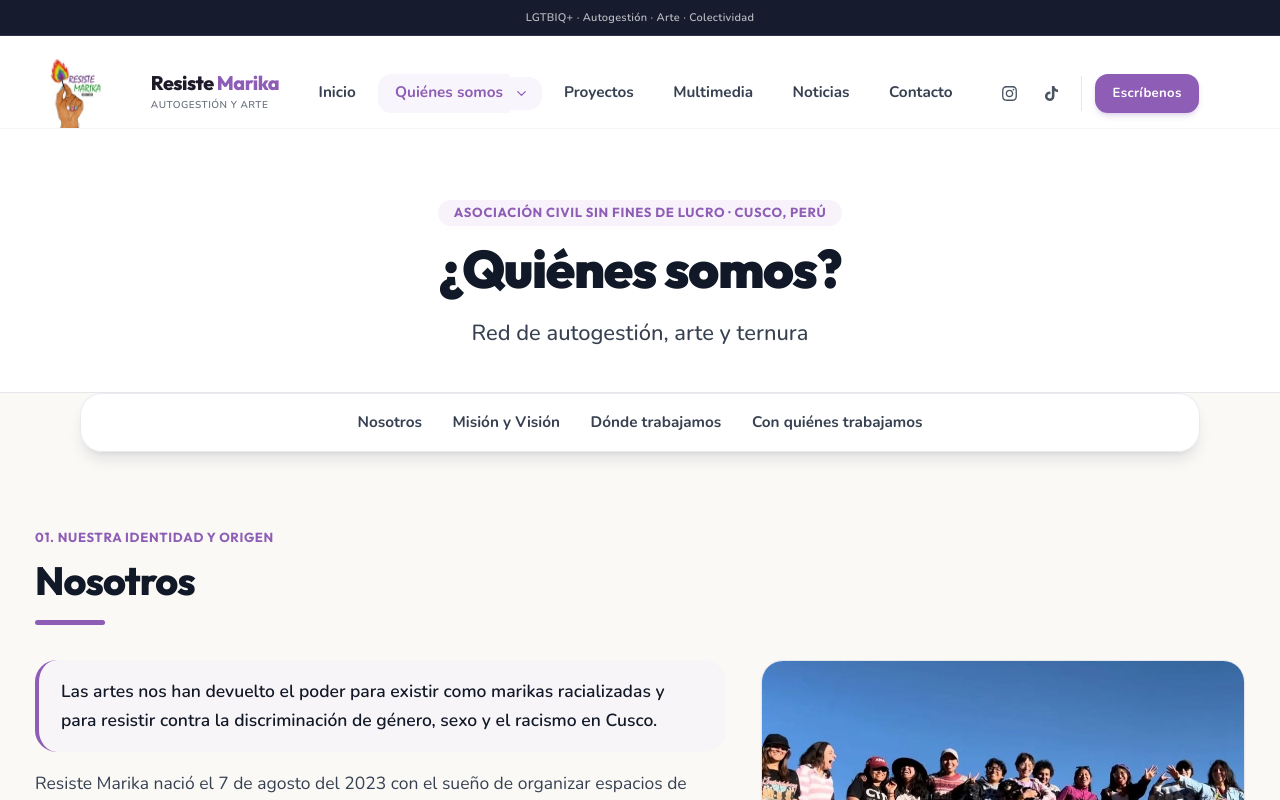
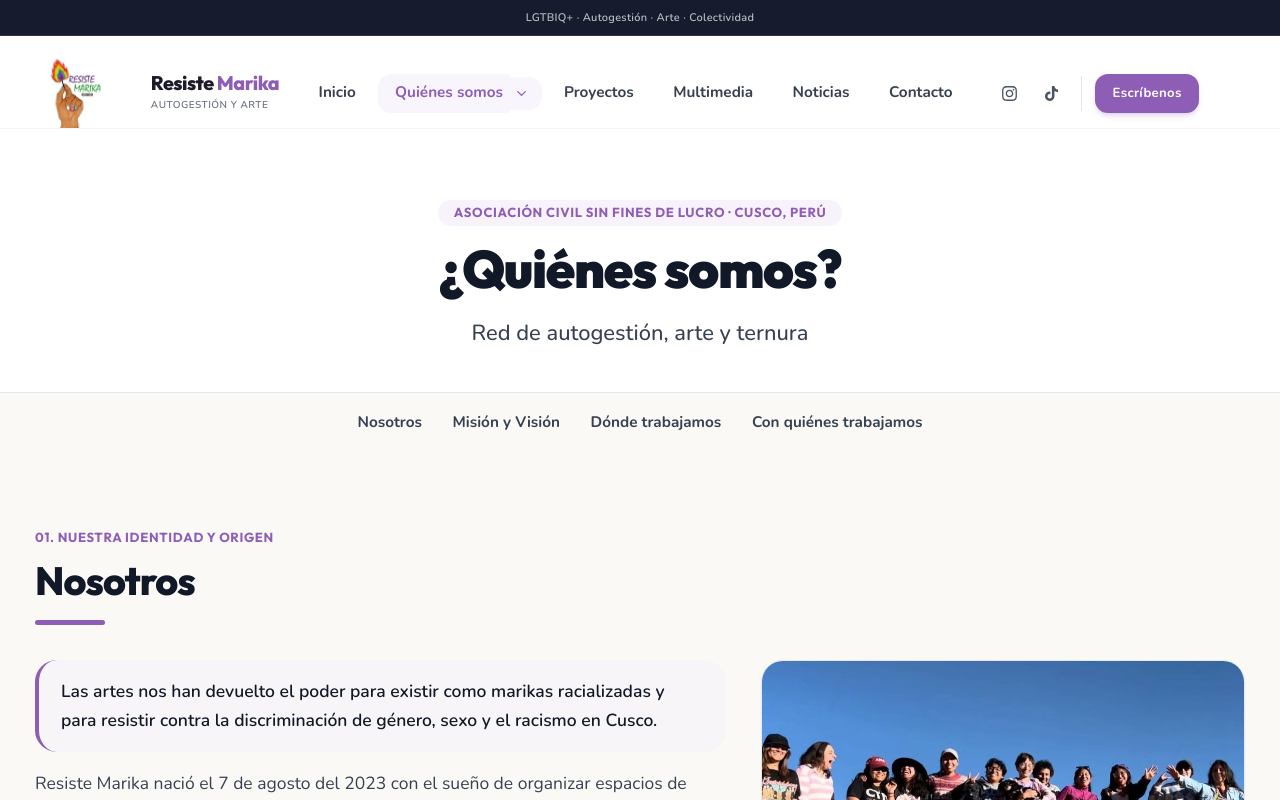
Before and after one commit to ElizabethVeronica/ResisteMarika.org, a React (Vite) app: page /quienes-somos in a window 1280 px wide. Shown: the top 800 px of the page. Built offline with nearby package versions, Linux system fonts and the light colour scheme.

Commit message:
Ajusta contraste y posición de menú flotante

```diff
--- a/src/pages/QuienesSomos.tsx
+++ b/src/pages/QuienesSomos.tsx
@@ -1,3 +1,4 @@
+import { useEffect, useRef, useState } from 'react'
 import Container from '@/components/ui/Container'
 import Reveal from '@/components/ui/Reveal'
 import Button from '@/components/ui/Button'
@@ -34,6 +35,27 @@ const ICON_MAP: Record<string, LucideIcon> = {
 }
 
 export default function QuienesSomos() {
+  const sectionMenuRef = useRef<HTMLElement>(null)
+  const [sectionMenuStuck, setSectionMenuStuck] = useState(false)
+
+  useEffect(() => {
+    const updateSectionMenu = () => {
+      const menu = sectionMenuRef.current
+      if (!menu) return
+
+      const stickyTop = Number.parseFloat(window.getComputedStyle(menu).top)
+      setSectionMenuStuck(menu.getBoundingClientRect().top <= stickyTop)
+    }
+
+    updateSectionMenu()
+    window.addEventListener('scroll', updateSectionMenu, { passive: true })
+    window.addEventListener('resize', updateSectionMenu)
+    return () => {
+      window.removeEventListener('scroll', updateSectionMenu)
+      window.removeEventListener('resize', updateSectionMenu)
+    }
+  }, [])
+
   return (
     <div className="bg-[#FAF9F6] text-gray-900">
       {/* ── ENCABEZADO INSTITUCIONAL ───────────────────────── */}
@@ -56,8 +78,13 @@ export default function QuienesSomos() {
       </section>
 
       <nav
+        ref={sectionMenuRef}
         aria-label="Secciones de quiénes somos"
-        className="sticky top-[5rem] sm:top-[6.25rem] lg:top-[4.75rem] z-40 mx-auto w-[calc(100%-2rem)] max-w-5xl rounded-2xl border border-gray-200/80 bg-white/95 p-2 shadow-lg shadow-gray-900/10 backdrop-blur-md"
+        className={`sticky top-24 sm:top-[8.5rem] lg:top-[7.5rem] z-[60] mx-auto w-[calc(100%-2rem)] max-w-5xl rounded-2xl border p-2 transition-[background-color,border-color,box-shadow] duration-200 ${
+          sectionMenuStuck
+            ? 'border-gray-200/80 bg-white/95 shadow-lg shadow-gray-900/10 backdrop-blur-md'
+            : 'border-transparent bg-[#FAF9F6]'
+        }`}
       >
         <div className="flex max-w-full justify-center gap-1 overflow-x-auto">
           <a href="#nosotros" className="whitespace-nowrap rounded-xl px-3 py-2 text-xs sm:text-sm font-bold text-gray-700 transition-colors hover:bg-gray-100 hover:text-brand-purple focus-visible:outline-none focus-visible:ring-2 focus-visible:ring-brand-purple">
```
